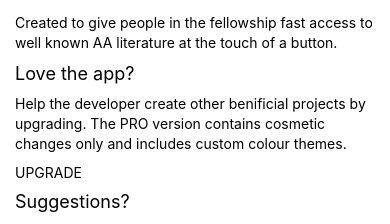
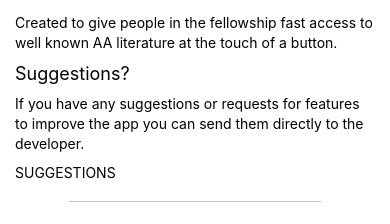
Before and after one commit to WildPastry/JustForToday, a React Native app: screen /About in a window 390 px wide. Shown: the part 276-500 px from the top of the page. Built offline with nearby package versions, Linux system fonts and the light colour scheme; what expo-linking would draw is missing.

Commit message:
Remove upgrade

```diff
--- a/app/screens/About.tsx
+++ b/app/screens/About.tsx
@@ -15,10 +15,6 @@ const About: React.FC = (): JSX.Element => {
   // Screen settings
   const scrollViewRef: React.MutableRefObject<any> = useRef<any>(null);
   const colorScheme: NonNullable<ColorSchemeName> = useColorScheme();
-
-  const handleUpgrade = (): void => {
-    console.log('UPGRADE');
-  };
 
   const handleSuggestions = (): void => {
     console.log('SUGGESTIONS');
@@ -65,15 +61,6 @@ const About: React.FC = (): JSX.Element => {
         Created to give people in the fellowship fast access to well known AA
         literature at the touch of a button.
       </Text>
-      <Text style={styles.subTitle}>Love the app?</Text>
-      <Text style={styles.text}>
-        Help the developer create other benificial projects by upgrading. The
-        PRO version contains cosmetic changes only and includes custom colour
-        themes.
-      </Text>
-      <Pressable style={styles.btn} onPress={() => handleUpgrade()}>
-        <Text>UPGRADE</Text>
-      </Pressable>
       <Text style={styles.subTitle}>Suggestions?</Text>
       <Text style={styles.text}>
         If you have any suggestions or requests for features to improve the app
```
